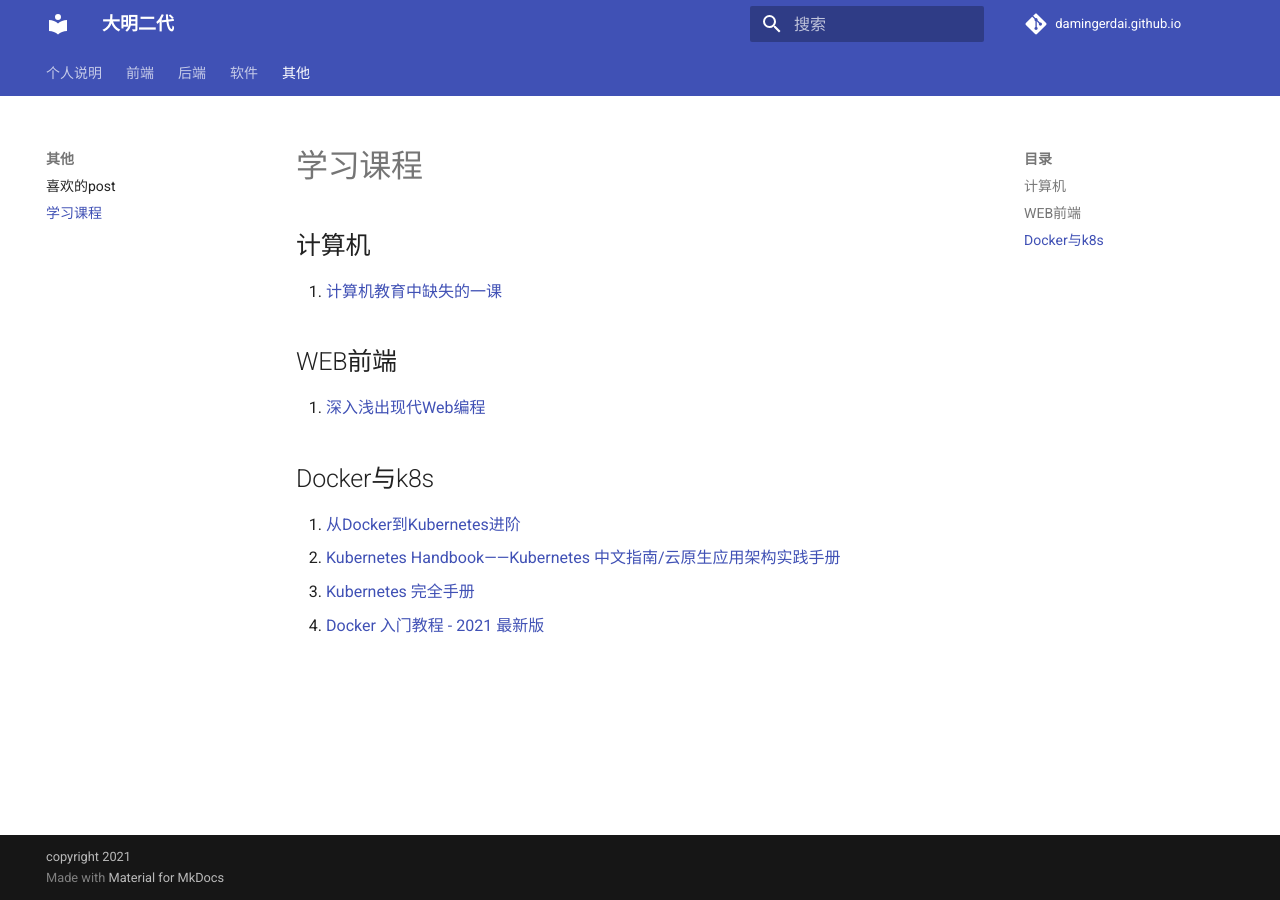
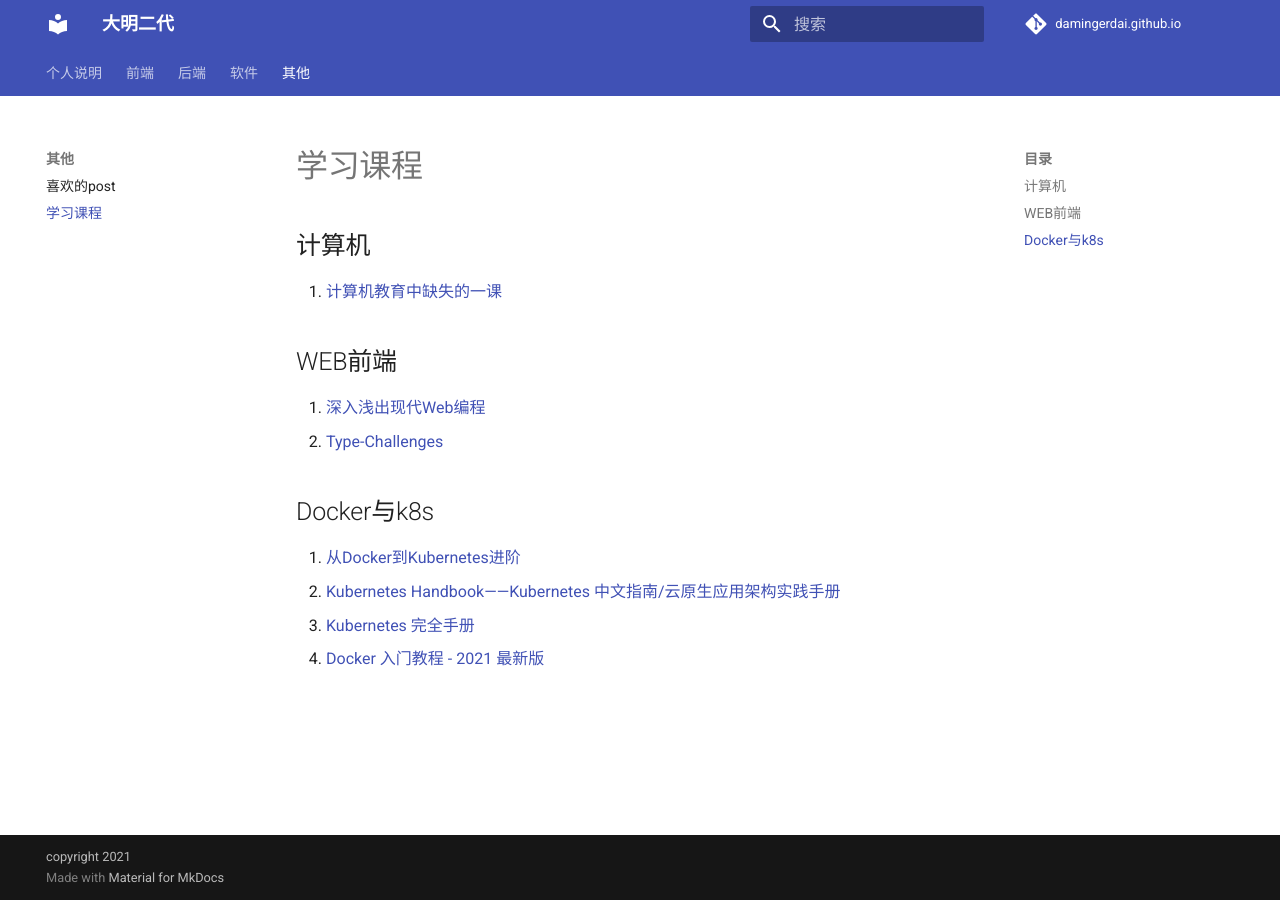
Before and after one commit to damingerdai/damingerdai.github.io, an MkDocs documentation site: the page built from docs/others/learning.md, in a window 1280 px wide. Built offline with MkDocs 1.6.1 and Material for MkDocs 9.7.7, drawn with Linux system fonts in a browser that asks for light colours; comment, search, counter and statistics services are not loaded.

Commit message:
docs: Type-Challenges

```diff
--- a/docs/others/learning.md
+++ b/docs/others/learning.md
@@ -7,6 +7,7 @@
 ## WEB前端
 
 1. [深入浅出现代Web编程](https://fullstackopen.com/zh/)
+2. [Type-Challenges](https://wangtunan.github.io/blog/typescript/challenge.html#%E4%BB%8B%E7%BB%8D)
 
 ## Docker与k8s
 
```
